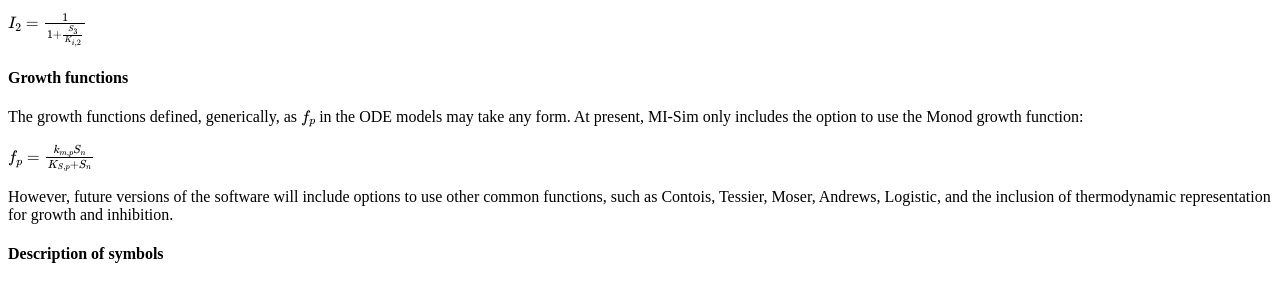
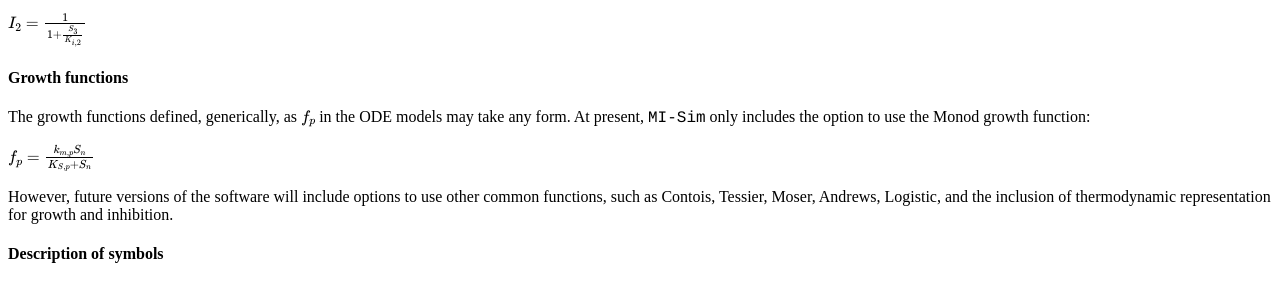
Before and after one commit to MI-SIM/MI-SIM.github.io, a Jekyll site: the page built from _posts/01-01-17-misiminterface.md, in a window 1280 px wide and 900 px high, scrolled down 6482 px. Shown: the part 152-452 px from the top of the window. Built offline with Jekyll 4.4.1, drawn with Linux system fonts in a browser that asks for light colours; formulas are drawn with MathJax 3; a style sheet for code colours, icons or effects is not loaded.

```diff
--- a/_config.yml
+++ b/_config.yml
@@ -10,8 +10,7 @@
 # Default categories (in order) to appear in the navigation
 sections: [
     ['inst', 'Installation'],
-    ['doc', 'Documentation'],
-    ['down', 'Download']
+    ['doc', 'Documentation']
 ]
 
 baseurl: 'http://mi-sim.github.io/'
--- a/_posts/01-01-17-misiminterface.md
+++ b/_posts/01-01-17-misiminterface.md
@@ -154,7 +154,7 @@
 
 #### Growth functions
 
-The growth functions defined, generically, as $f_p$ in the ODE models may take any form. At present, MI-Sim only includes
+The growth functions defined, generically, as $f_p$ in the ODE models may take any form. At present, <span style="font-family:Courier;">MI-Sim</span> only includes
 the option to use the Monod growth function:
 
 $f_{p} = \frac{k_{m,p}S_n}{K_{S,p}+S_n}$
```
